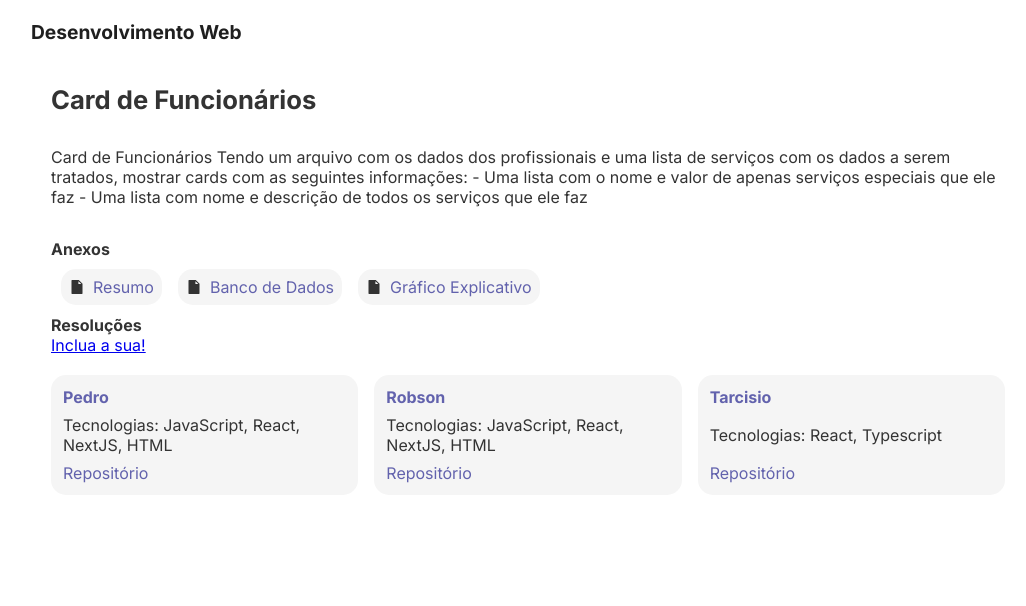
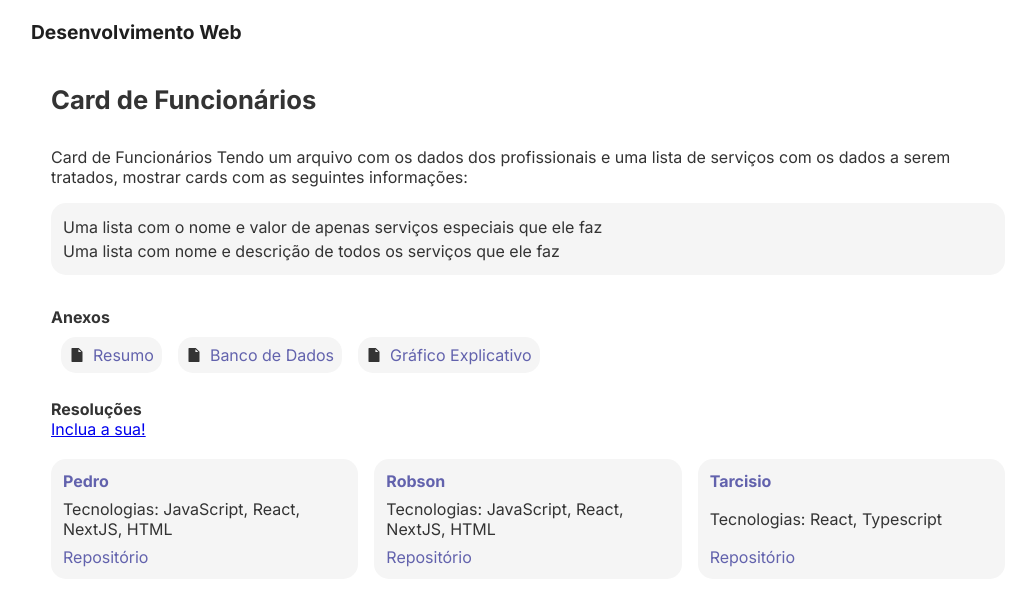
Before and after one commit to DevsGenteBoa/desenvolvimento-web-oficial, a Next.js app: page /desafios/detalhes/1 in a window 1280 px wide. Shown: the top 606 px of the page, without its empty margins (112-1138 px from the left). Built offline with nearby package versions, Linux system fonts and the light colour scheme.

Commit message:
modifica desafios para html

```diff
--- a/src/assets/base-de-dados/desafios/desafios.js
+++ b/src/assets/base-de-dados/desafios/desafios.js
@@ -4,35 +4,39 @@ const desafios = [
     titulo: 'Lista de vagas',
     resumo: 'Divulgação de vagas de emprego',
     descricao: `
-    Esse desafio consiste em construir uma aplicação que exiba uma lista de vagas de emprego a partir
-    de um dado banco de dados em JSON.
-    Ou seja, você terá que mostrar as empresas e dentro de cada empresa as vagas disponíveis.
+    <p>
+        Esse desafio consiste em construir uma aplicação que exiba uma lista de vagas de emprego a partir
+        de um dado banco de dados em JSON.
+        Ou seja, você terá que mostrar as empresas e dentro de cada empresa as vagas disponíveis.
+    </p>
+    <p>
+        O desafio pode ser feito usando qualquer linguagem de programação, framework e banco de dados.
+        O importante é que você mostre suas habilidades e conhecimentos.
+    </p>
 
-    O desafio pode ser feito usando qualquer linguagem de programação, framework e banco de dados.
-    O importante é que você mostre suas habilidades e conhecimentos.
+    <h3> Requisitos </h3>
+    <ul>
+        <li>- Listar empresas </li>
+        <li>- Listar vagas de uma empresa </li>
+        <li>-  Deve ter um repositório no github com o código da aplicação </li>
+    </ul>
 
+    <h3> Extras </h3>
+    <ul>
+        <li>- Adicionar filtros de busca </li>
+        <li>- Adicionar paginação </li>
+        <li>- Adicionar ordenação </li>
+        <li>- Adicionar mais conteúdo ao banco de dados </li>
+    </ul>
 
-    ## Requisitos
+    <h3> Dicas </h3>
+    <ul>
+        <li>- Utilize o GitHub Pages para hospedar sua aplicação </li>
+    </ul>
 
-        - Listar empresas
-        - Listar vagas de uma empresa
-        - Deve ter um repositório no github com o código da aplicação
-
-
-    ## Extras
-
-        - Adicionar filtros de busca
-        - Adicionar paginação
-        - Adicionar ordenação
-        - Adicionar mais conteúdo ao banco de dados
-
-    ## Dicas
-
-        - Utilize o GitHub Pages para hospedar sua aplicação
-
-
+    <p>
     Compartilhe o desafio com os seus amigos. E mostre para a gente o resultado do seu trabalho.
-
+    </p>
         `,
     tags: ['JSON', 'Array'],
     anexos: [{ nome: 'Banco de dados', arquivo: 'banco-de-dados.json' }],
@@ -42,10 +46,14 @@ const desafios = [
     titulo: 'Card de Funcionários',
     resumo:
       'Crie um card de funcionários a partir de uma dada coleção de dados.',
-    descricao: `Card de Funcionários Tendo um arquivo com os dados dos profissionais e uma lista de serviços com os dados a serem tratados, mostrar cards com as seguintes informações:
-
-    - Uma lista com o nome e valor de apenas serviços especiais que ele faz
-    - Uma lista com nome e descrição de todos os serviços que ele faz
+    descricao: `
+    <p>
+    Card de Funcionários Tendo um arquivo com os dados dos profissionais e uma lista de serviços com os dados a serem tratados, mostrar cards com as seguintes informações:
+    </p>
+    <ul>
+        <li>Uma lista com o nome e valor de apenas serviços especiais que ele faz</li>
+        <li>Uma lista com nome e descrição de todos os serviços que ele faz</li>
+    </ul>
     `,
     link: '',
     image: '',
@@ -60,11 +68,16 @@ const desafios = [
     id: 2,
     titulo: 'É Par?',
     resumo: 'Descobrir se um número é par',
-    descricao: `Criar uma função que recebe um número como argumento, essa função deve retornar verdadeiro com o número é par (e falso quando o número é impar):
+    descricao: `
+    <p>
+    Criar uma função que recebe um número como argumento, essa função deve retornar verdadeiro com o número é par (e falso quando o número é impar):
+    </p>
 
-    Exemplo
-    - função éPar(2) //retorna o valor true
-    - função éPar(5) //retorna o valor false
+    <h3>Exemplo</h3>
+    <ul>
+        <li>função éPar(2) //retorna o valor true</li>
+        <li>função éPar(5) //retorna o valor false</li>
+    </ul>
     `,
     tags: ['Matemática', 'Básico', 'Função Pura'],
   },
@@ -72,11 +85,15 @@ const desafios = [
     id: 3,
     titulo: 'Par ou ímpar?',
     resumo: 'Descobrir se um número é par ou impar',
-    descricao: `Criar uma função que recebe um número como argumento, essa função deve retornar o texto "par" (quanto o número inserido for par) ou "ímar" (quanto o número inserido for ímpar):
-
-    Exemplo
-    - função parOuÍmar(2) //retorna o valor "par"
-    - função parOuÍmar(5) //retorna o valor "ímpar"
+    descricao: `
+    <p>
+    Criar uma função que recebe um número como argumento, essa função deve retornar o texto "par" (quanto o número inserido for par) ou "ímar" (quanto o número inserido for ímpar):
+    </p>
+    <h3>Exemplo</h3>
+    <ul>
+        <li>função parOuÍmar(2) //retorna o valor "par""</li>
+        <li>função parOuÍmar(5) //retorna o valor "ímpar"</li>
+    </ul>
     `,
     tags: ['Matemática', 'Básico', 'Função Pura'],
   },
@@ -84,11 +101,15 @@ const desafios = [
     id: 4,
     titulo: 'É múltiplo de 7?',
     resumo: 'Descobrir se um número é múltiplo de 7',
-    descricao: `Criar uma função que recebe um número como argumento, essa função deve retornar verdadeiro se o número é múltiplo 7 (e falso quando o número não é múltiplo de 7):
-
-    Exemplo
-    - função éMúltiploDeSete(35) //retorna o valor true
-    - função éMúltiploDeSete(20) //retorna o valor false
+    descricao: `
+    <p>
+    Criar uma função que recebe um número como argumento, essa função deve retornar verdadeiro se o número é múltiplo 7 (e falso quando o número não é múltiplo de 7):
+    </p>
+    <h3>Exemplo</h3>
+    <ul>
+        <li>função éMúltiploDeSete(35) //retorna o valor true</li>
+        <li>função éMúltiploDeSete(20) //retorna o valor false</li>
+    </ul>
     `,
     tags: ['Matemática', 'Básico', 'Função Pura'],
   },
@@ -96,11 +117,15 @@ const desafios = [
     id: 5,
     titulo: 'É múltiplo de N?',
     resumo: 'Descobrir se um número é múltiplo de um outro número',
-    descricao: `Criar uma função que recebe dois números como argumento, essa função deve retornar verdadeiro se o primeiro número é múltiplo do segundo (e falso quando não for):
-
-    Exemplo
-    - função éMúltiplo(55, 11) //retorna o valor true
-    - função éMúltiplo(20, 7) //retorna o valor false
+    descricao: `
+    <p>
+    Criar uma função que recebe dois números como argumento, essa função deve retornar verdadeiro se o primeiro número é múltiplo do segundo (e falso quando não for):
+    </p>
+    <h3>Exemplo</h3>
+    <ul>
+        <li>função éMúltiplo(55, 11) //retorna o valor true</li>
+        <li>função éMúltiplo(20, 7) //retorna o valor false</li>
+    </ul>
     `,
     tags: ['Matemática', 'Básico', 'Função Pura'],
   },
@@ -108,11 +133,15 @@ const desafios = [
     id: 6,
     titulo: 'Tem algum número par?',
     resumo: 'Dada uma array, descobrir se algum número dela é par',
-    descricao: `Criar uma função que recebe uma array, essa função deve retornar verdadeiro se algum número dela for par (e falso quando não for):
-
-    Exemplo
-    - função temPar([3,4,5]) //retorna o valor true
-    - função temPar([21, 7]) //retorna o valor false
+    descricao: `
+    <p>
+    Criar uma função que recebe uma array, essa função deve retornar verdadeiro se algum número dela for par (e falso quando não for):
+    </p>
+    <h3>Exemplo</h3>
+    <ul>
+        <li>função temPar([3,4,5]) //retorna o valor true</li>
+        <li>função temPar([21, 7]) //retorna o valor false</li>
+    </ul>
     `,
     tags: ['Matemática', 'Itermediário', 'Função Pura', 'Array'],
   },
--- a/src/modules/desafios/detalhes/styles.ts
+++ b/src/modules/desafios/detalhes/styles.ts
@@ -20,7 +20,7 @@ export const AnexosContainer = styled.ul`
   flex-wrap: wrap;
   list-style: none;
   gap: 16px;
-
+  margin-bottom: 16px;
   padding: 10px;
 `;
 export const Anexo = styled.li`
```
